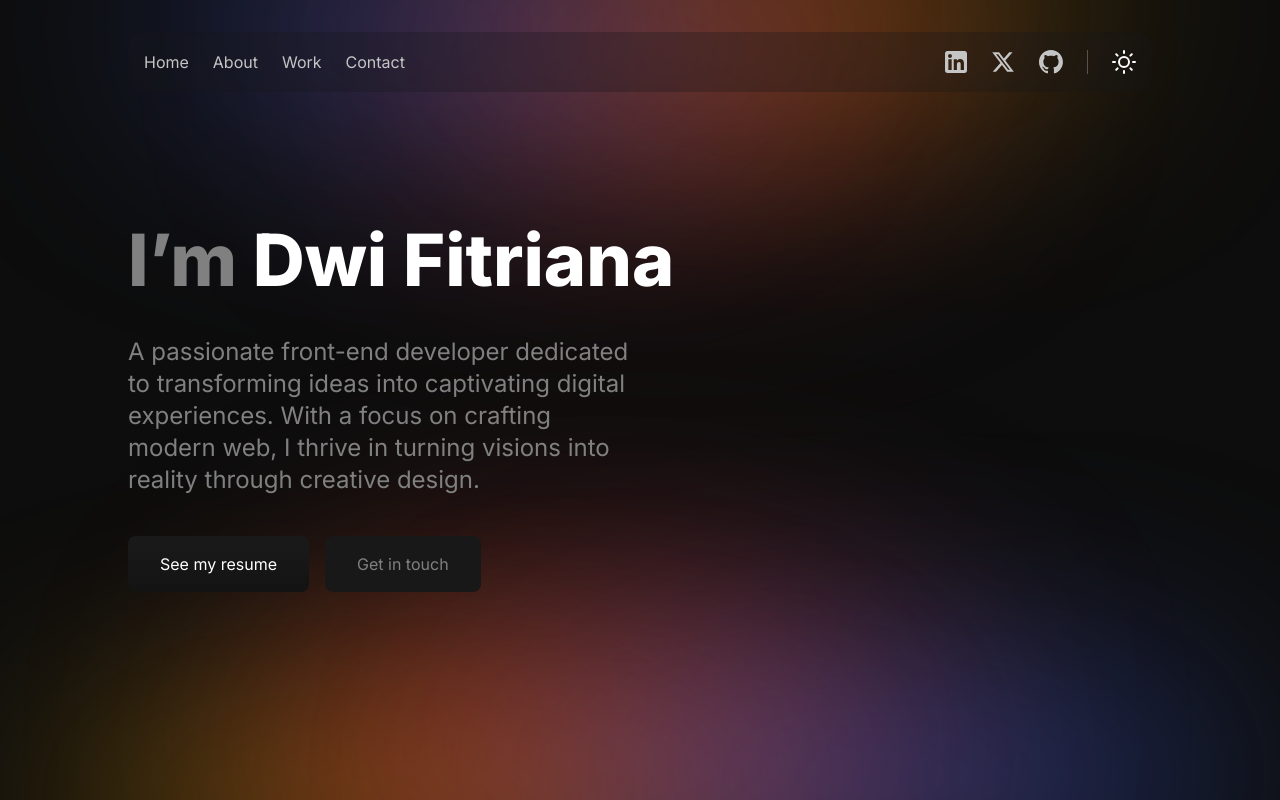
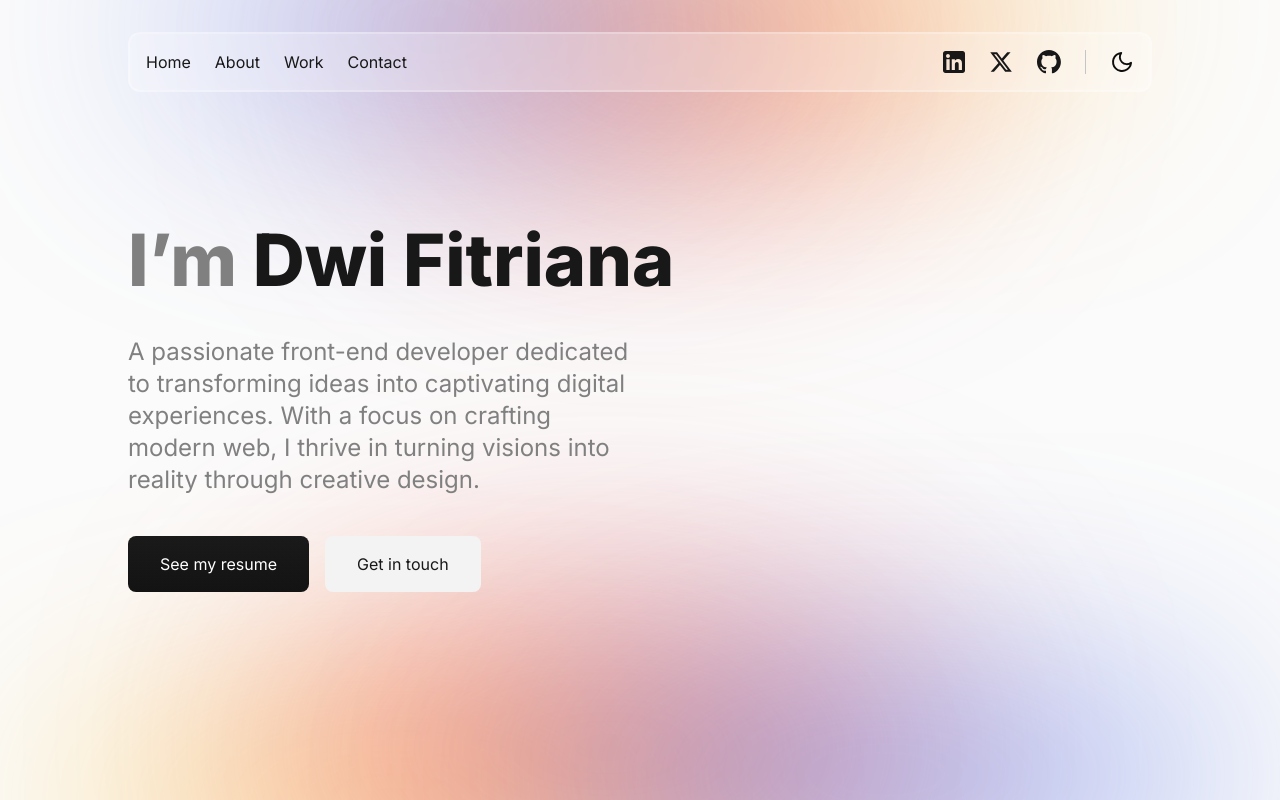
Before and after one commit to dwirizkyfitriana/portfolio, a Next.js app: page / in a window 1280 px wide. Built offline with nearby package versions, Linux system fonts and the light colour scheme.

Commit message:
feat(theme): switch theme

```diff
--- a/app/layout.tsx
+++ b/app/layout.tsx
@@ -1,4 +1,4 @@
-import Navbar from '@/components/molecules/Navbar'
+import Navbar from '@/components/organism/Navbar'
 import '@/style/globals.css'
 import type { Metadata } from 'next'
 
@@ -10,7 +10,7 @@ export const metadata: Metadata = {
 export default function RootLayout({ children }: { children: React.ReactNode }) {
   return (
     <html lang='en'>
-      <body className='dark'>
+      <body>
         <Navbar />
         {children}
       </body>
--- /dev/null
+++ b/components/atoms/NavbarItem.tsx
@@ -0,0 +1,20 @@
+import Link from 'next/link'
+import { HTMLAttributeAnchorTarget, ReactNode } from 'react'
+
+const NavbarItem = ({
+  children,
+  href,
+  target
+}: {
+  children: ReactNode
+  href: string
+  target?: HTMLAttributeAnchorTarget
+}) => {
+  return (
+    <Link href={href} target={target}>
+      {children}
+    </Link>
+  )
+}
+
+export default NavbarItem
--- a/components/molecules/Navbar.tsx
+++ /dev/null
@@ -1,47 +0,0 @@
-import Link from 'next/link'
-import LinkedInIcon from '../icons/LinkedInIcon'
-import TwitterIcon from '../icons/TwitterIcon'
-import GithubIcon from '../icons/GithubIcon'
-import SunIcon from '../icons/SunIcon'
-import HomeIcon from '../icons/HomeIcon'
-import UserIcon from '../icons/UserIcon'
-import BagIcon from '../icons/BagIcon'
-import EnvelopeIcon from '../icons/EnvelopeIcon'
-
-const Navbar = () => {
-  return (
-    <div className='navbar-container'>
-      <div className='navbar'>
-        <div className='navbar-item'>
-          <Link href='/'>Home</Link>
-          <Link href='/'>About</Link>
-          <Link href='/'>Work</Link>
-          <Link href='/'>Contact</Link>
-        </div>
-        <div className='navbar-item'>
-          <LinkedInIcon />
-          <TwitterIcon />
-          <GithubIcon />
-          <div className='vertical-divider'></div>
-          <SunIcon />
-        </div>
-      </div>
-      <div className='navbar-mobile'>
-        <div className='active'>
-          <HomeIcon />
-        </div>
-        <div className=''>
-          <UserIcon />
-        </div>
-        <div className=''>
-          <BagIcon />
-        </div>
-        <div className=''>
-          <EnvelopeIcon />
-        </div>
-      </div>
-    </div>
-  )
-}
-
-export default Navbar
--- /dev/null
+++ b/components/organism/Navbar.tsx
@@ -0,0 +1,88 @@
+'use client'
+
+import LinkedInIcon from '../icons/LinkedInIcon'
+import TwitterIcon from '../icons/TwitterIcon'
+import GithubIcon from '../icons/GithubIcon'
+import SunIcon from '../icons/SunIcon'
+import HomeIcon from '../icons/HomeIcon'
+import UserIcon from '../icons/UserIcon'
+import BagIcon from '../icons/BagIcon'
+import EnvelopeIcon from '../icons/EnvelopeIcon'
+import NavbarItem from '../atoms/NavbarItem'
+import { constants } from '@/utils/constants'
+import MoonIcon from '../icons/MoonIcon'
+import { useEffect, useState } from 'react'
+
+const Navbar = () => {
+  const [isDark, setIsDark] = useState(false)
+
+  const handleSwitchTheme = (theme: 'dark' | 'light') => {
+    localStorage.setItem(constants.KEYS.APP_THEME, theme)
+    setIsDark(theme === 'dark' ? true : false)
+
+    if (theme === 'dark') document.body.classList.add('dark')
+    else document.body.classList.remove('dark')
+  }
+
+  useEffect(() => {
+    return () => {
+      let theme = localStorage.getItem(constants.KEYS.APP_THEME)
+      const defaultDark = window.matchMedia('(prefers-color-scheme: dark)').matches
+      if (!theme) theme = defaultDark ? 'dark' : 'light'
+
+      handleSwitchTheme(theme as 'dark' | 'light')
+    }
+  }, [])
+
+  return (
+    <div className='navbar-container'>
+      <div className='navbar'>
+        <div className='navbar-item'>
+          <NavbarItem href='/'>Home</NavbarItem>
+          <NavbarItem href='/'>About</NavbarItem>
+          <NavbarItem href='/'>Work</NavbarItem>
+          <NavbarItem href='/'>Contact</NavbarItem>
+        </div>
+        <div className='navbar-item'>
+          <NavbarItem href={constants.URL.LINKEDIN} target='_blank'>
+            <LinkedInIcon />
+          </NavbarItem>
+          <NavbarItem href={constants.URL.TWITTER} target='_blank'>
+            <TwitterIcon />
+          </NavbarItem>
+          <NavbarItem href={constants.URL.GITHUB} target='_blank'>
+            <GithubIcon />
+          </NavbarItem>
+          <div className='vertical-divider'></div>
+          <div role='button' onClick={() => handleSwitchTheme(isDark ? 'light' : 'dark')}>
+            {isDark ? <SunIcon /> : <MoonIcon />}
+          </div>
+        </div>
+      </div>
+      <div className='navbar-mobile'>
+        <div className='active'>
+          <NavbarItem href='/'>
+            <HomeIcon />
+          </NavbarItem>
+        </div>
+        <div className=''>
+          <NavbarItem href='/'>
+            <UserIcon />
+          </NavbarItem>
+        </div>
+        <div className=''>
+          <NavbarItem href='/'>
+            <BagIcon />
+          </NavbarItem>
+        </div>
+        <div className=''>
+          <NavbarItem href='/'>
+            <EnvelopeIcon />
+          </NavbarItem>
+        </div>
+      </div>
+    </div>
+  )
+}
+
+export default Navbar
--- /dev/null
+++ b/utils/constants.ts
@@ -0,0 +1,10 @@
+export const constants = {
+  URL: {
+    LINKEDIN: 'https://www.linkedin.com/in/dwi-fitriana/',
+    GITHUB: 'https://github.com/dwirizkyfitriana',
+    TWITTER: 'https://twitter.com/dwirizky_'
+  },
+  KEYS: {
+    APP_THEME: 'app_theme'
+  }
+}
```
